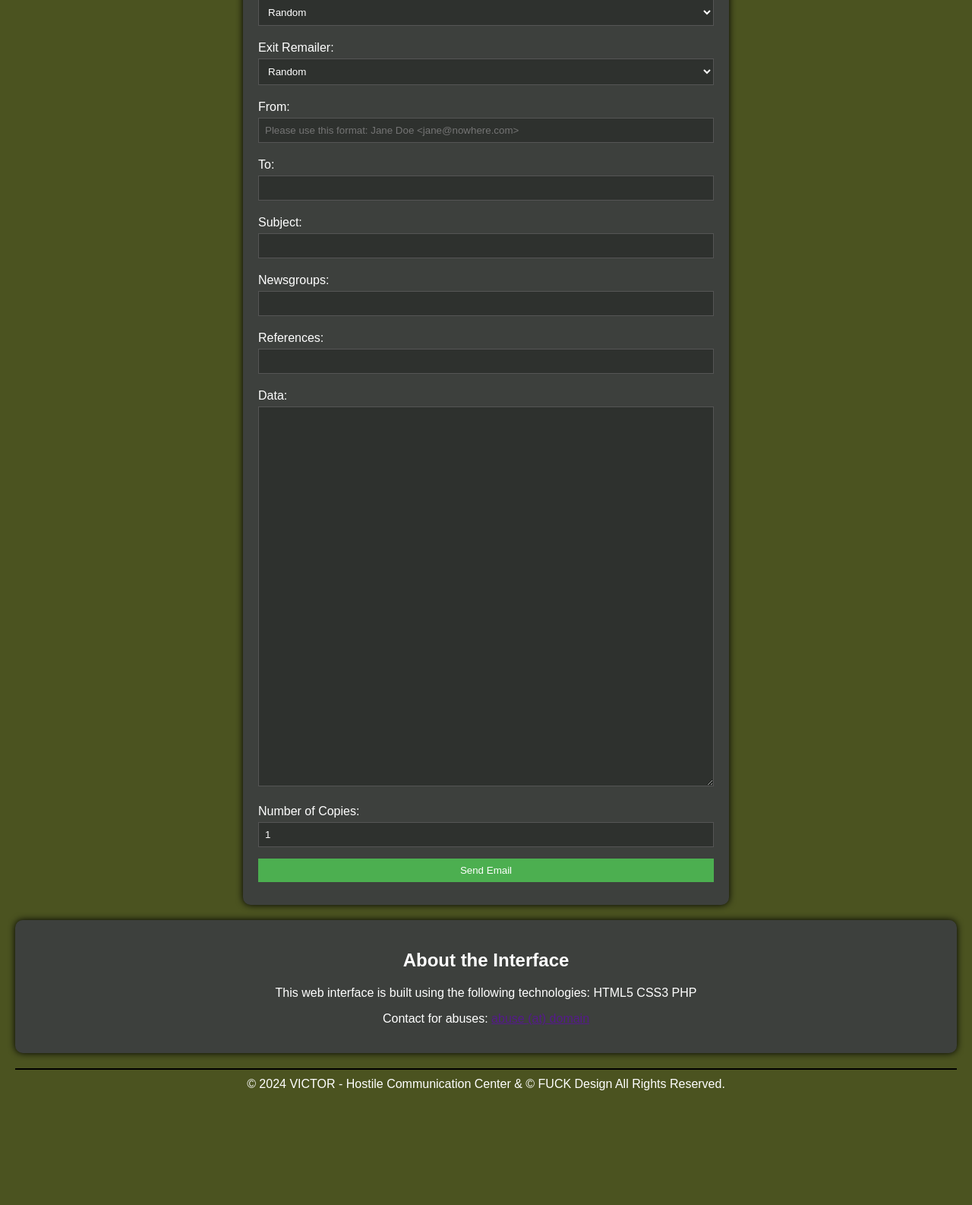
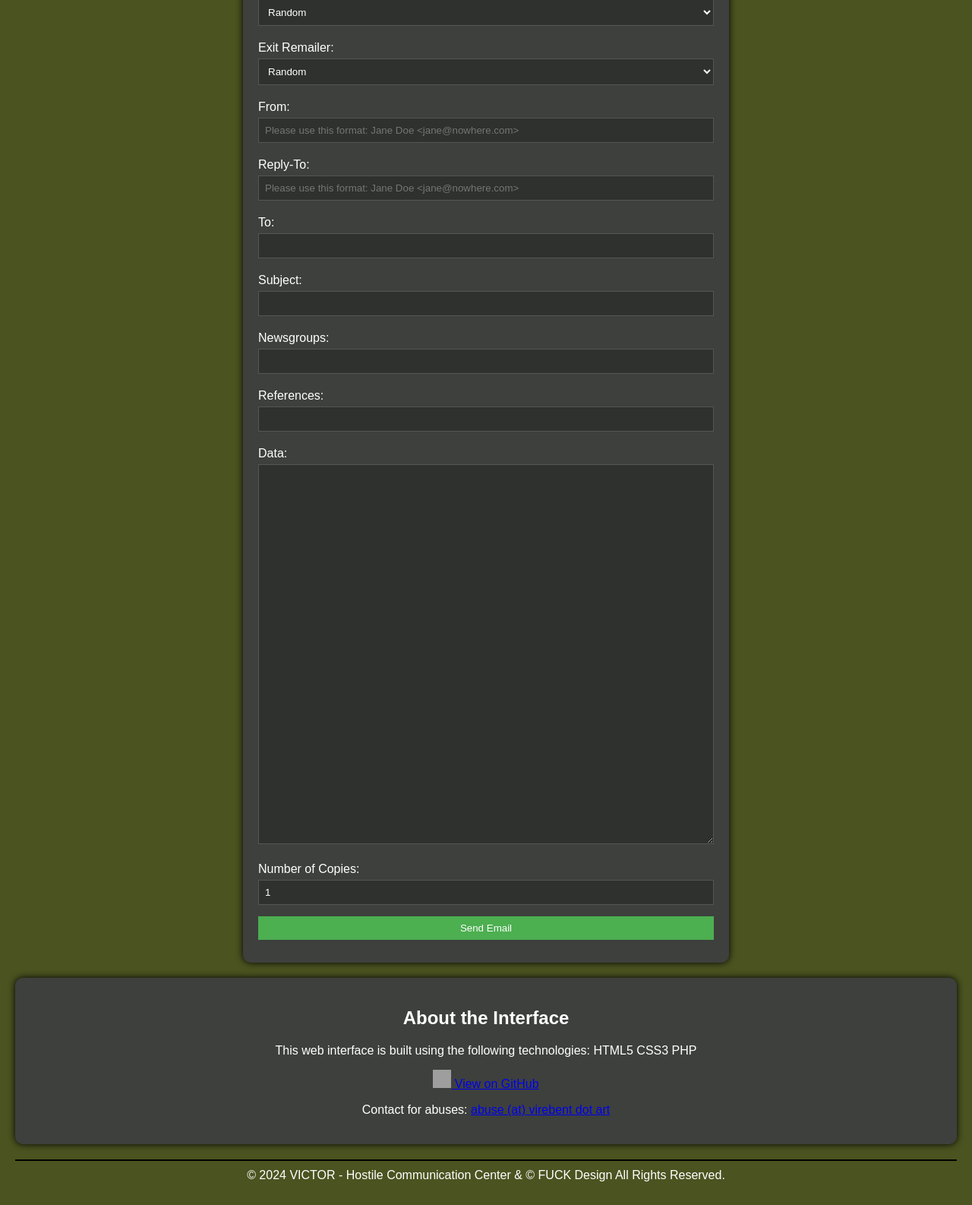
Before and after one commit to gabrix73/yamnweb, a PHP site: page / in a window 1280 px wide. Shown: the part 313-1899 px from the top of the page at 76% size. Before the commit the page ends 1748 px from the top, so only its background shows below. Run offline with PHP 8.4, Linux system fonts and the light colour scheme; data that the repository does not hold is empty; grey boxes are pictures that could not be loaded.

Commit message:
Add files via upload

```diff
--- a/index.php
+++ b/index.php
@@ -71,6 +71,9 @@ $exitRemailers = array_intersect($exitRemailers, $allowedEntryExitRemailers);
         <label for="from">From:</label>
         <input type="text" name="from" id="from" placeholder="Please use this format: Jane Doe &lt;jane@nowhere.com&gt;">
         <br>
+        <label for="reply_to">Reply-To:</label>
+        <input type="text" name="reply_to" id="reply_to" placeholder="Please use this format: Jane Doe &lt;jane@nowhere.com&gt;">
+        <br>
         <label for="to">To:</label>
         <input type="text" name="to" id="to">
         <br>
@@ -94,7 +97,13 @@ $exitRemailers = array_intersect($exitRemailers, $allowedEntryExitRemailers);
     <div class="instructions-frame">
         <h2>About the Interface</h2>
         <p>This web interface is built using the following technologies: HTML5 CSS3 PHP</p>
-        <p>Contact for abuses: <a href="">abuse (at) domain</a></p>
+        <div class="github-link">
+            <a href="https://github.com/gabrix73/yamn-web/" target="_blank">
+                <img src="https://github.githubassets.com/images/modules/logos_page/GitHub-Mark.png" alt="GitHub" width="24" height="24">
+                View on GitHub
+            </a>
+        </div>
+        <p>Contact for abuses: <a href="&#109;&#97;&#105;&#108;&#116;&#111;&#58;%61%62%75%73%65%40%76%69%72%65%62%65%6E%74%2E%61%72%74">abuse (at) virebent dot art</a></p>
     </div>
     <footer>
         <p>&copy; 2024 VICTOR - Hostile Communication Center & &#169; FUCK Design All Rights Reserved.</p>
--- a/send_email.php
+++ b/send_email.php
@@ -4,6 +4,7 @@ if ($_SERVER['REQUEST_METHOD'] == 'POST') {
     $middleRemailer = $_POST['middle_remailer'];
     $exitRemailer = $_POST['exit_remailer'];
     $from = $_POST['from'];
+    $replyTo = $_POST['reply_to'];
     $to = $_POST['to'];
     $subject = $_POST['subject'];
     $newsgroups = $_POST['newsgroups'];
@@ -27,7 +28,7 @@ if ($_SERVER['REQUEST_METHOD'] == 'POST') {
     if (!empty($references)) {
         $headers .= "References: $references\n";
     }
-    $messageContent = $headers . "From: $from\nTo: $to\nSubject: $subject\n";
+    $messageContent = $headers . "From: $from\nReply-To: $replyTo\nTo: $to\nSubject: $subject\n";
     if (!empty($newsgroups)) {
         $messageContent .= "Newsgroups: $newsgroups\n";
     }
@@ -46,6 +47,7 @@ if ($_SERVER['REQUEST_METHOD'] == 'POST') {
     if ($return_var_send != 0) {
         $logEntry = "Date: " . date('Y-m-d H:i:s') . "\n";
         $logEntry .= "From: $from\n";
+        $logEntry .= "Reply-To: $replyTo\n";
         $logEntry .= "To: $to\n";
         $logEntry .= "Subject: $subject\n";
         if (!empty($newsgroups)) {
@@ -69,7 +71,7 @@ if ($_SERVER['REQUEST_METHOD'] == 'POST') {
 
     if ($return_var_send == 0) {
         echo "Email sent successfully!<br>";
-        echo "<a href='https://home'>Return to Home</a>";
+        echo "<a href='https://yamnweb.virebent.art'>Return to Home</a>";
     } else {
         echo "Error sending email.";
     }
```
